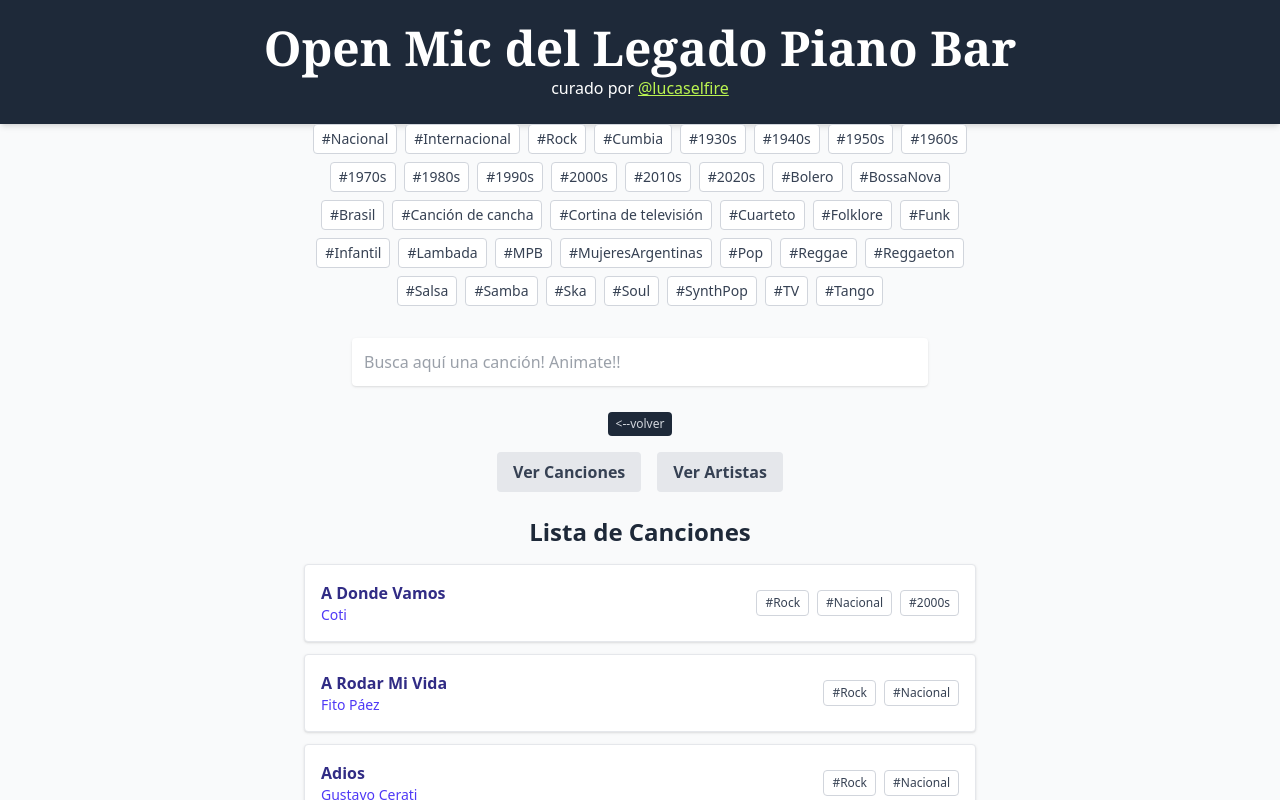
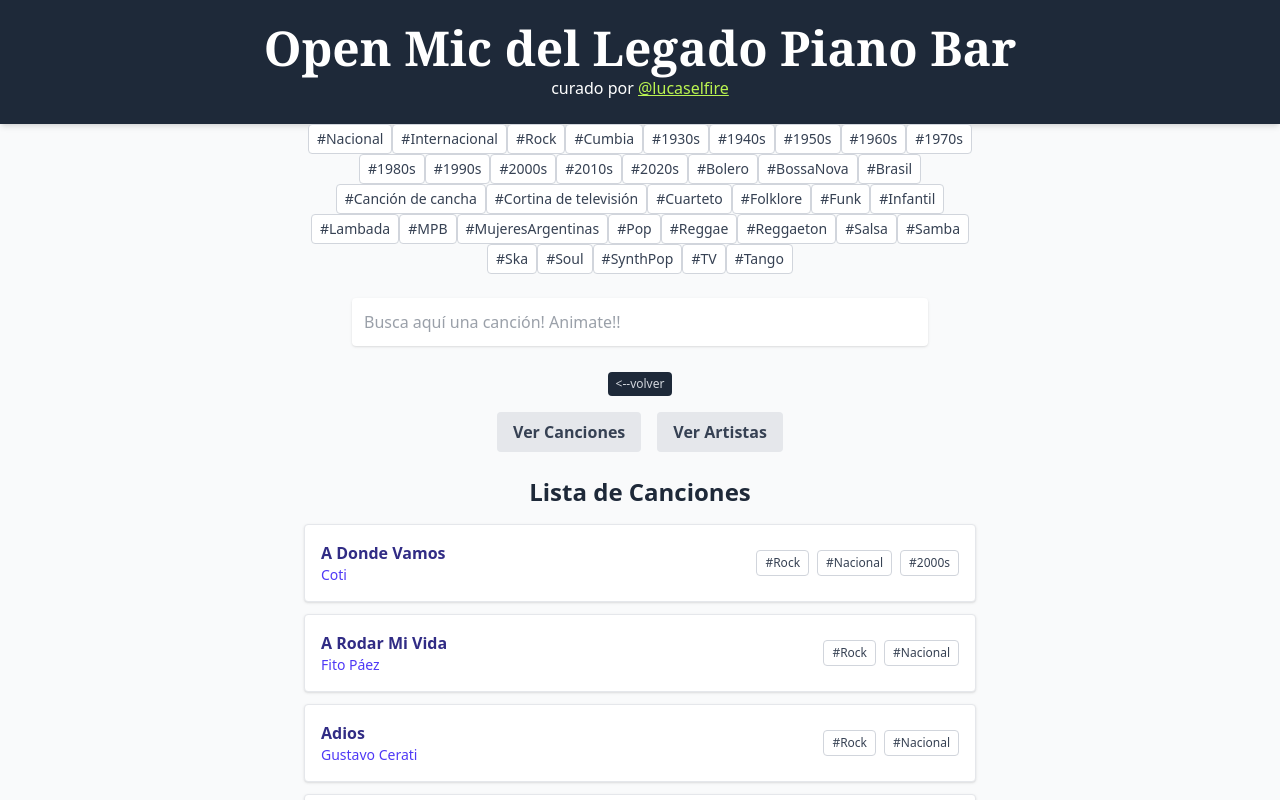
Before and after one commit to guilkuo/open-mic-legado-pianobar, a React (Vite) app: page / in a window 1280 px wide. Shown: the top 800 px of the page. Built offline with nearby package versions, Linux system fonts and the light colour scheme.

Commit message:
etiquetas mas juntas

```diff
--- a/src/componentes/SongCatalog.jsx
+++ b/src/componentes/SongCatalog.jsx
@@ -1519,8 +1519,8 @@ export default function SongCatalog() {
         </p>
       </header>
 {/* Seccion de etiquetas reordenadas segun la prioridad solicitada */}
-<div className="mb-4 w-full max-w-2xl flex flex-wrap gap-2 justify-center">
-          {sortedTags.map((tag, i) => {
+<div className="mb-2 w-full max-w-2xl flex flex-wrap gap-0,5 justify-center">
+  {sortedTags.map((tag, i) => {
             const isSelected = selectedTag === tag;
             const baseClass = "text-sm font-medium px-2 py-1 rounded cursor-pointer transition border";
             let bgClass = " bg-white text-gray-700 border-gray-300 hover:bg-gray-100";
```
